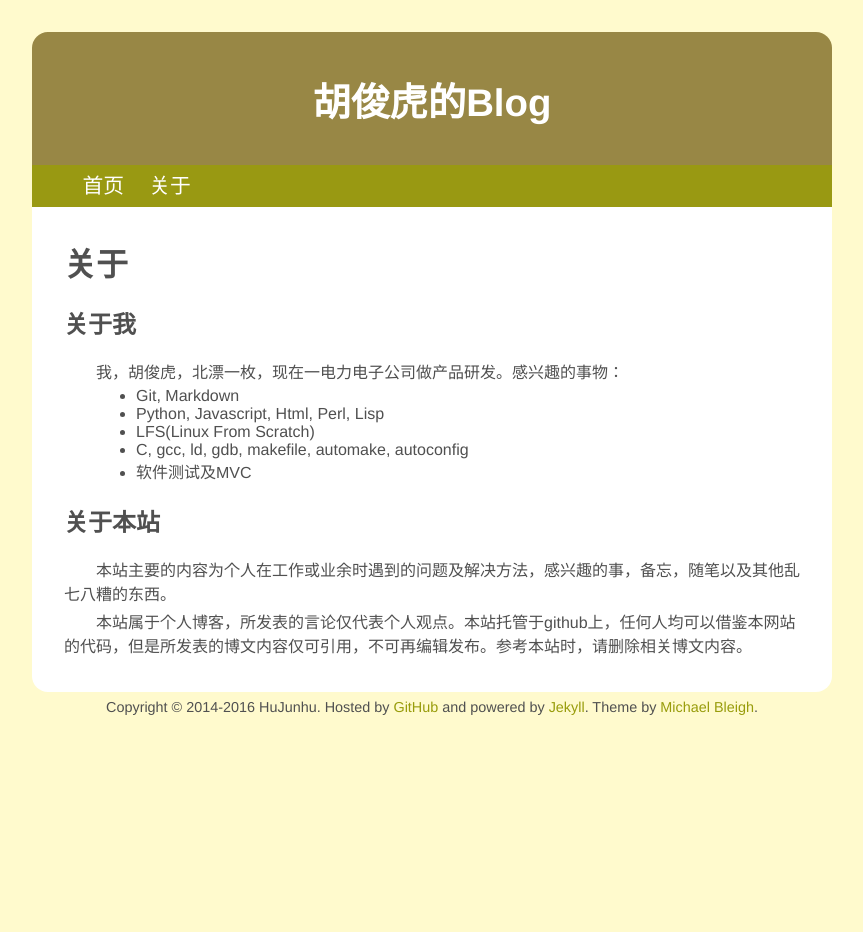
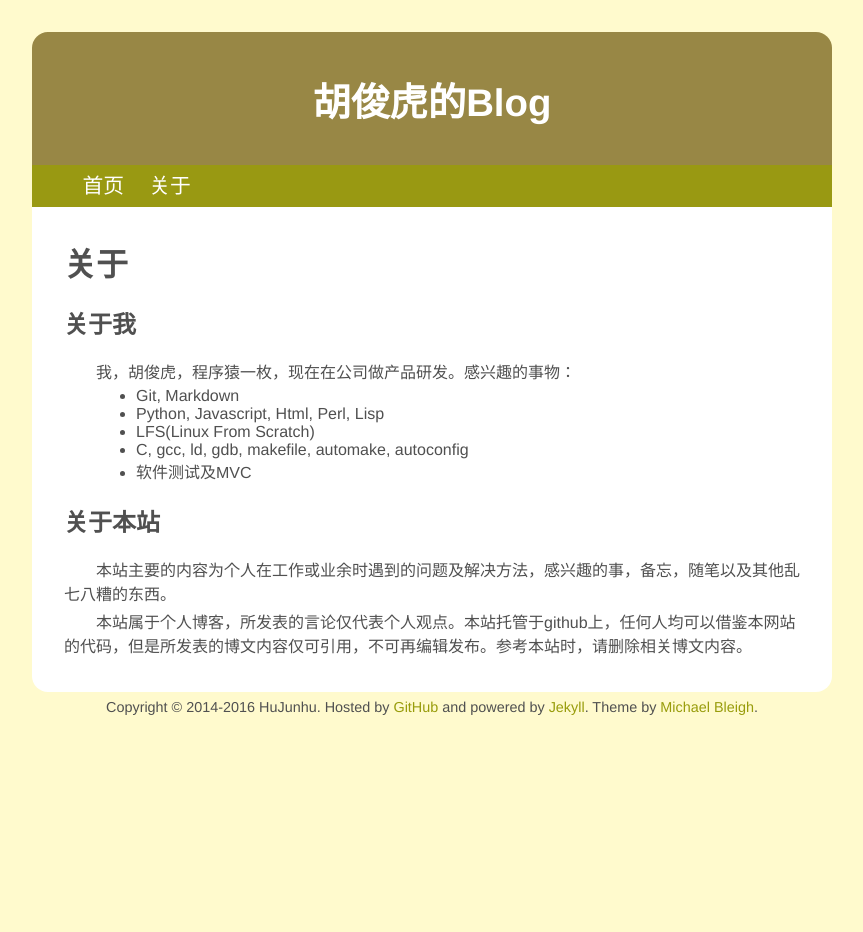
Before and after one commit to hujunhu/hujunhu.github.io, a Jekyll site: the page built from about.html, in a window 1280 px wide. Shown: the whole page, without its empty margins (208-1071 px from the left). Built offline with Jekyll 4.4.1, drawn with Linux system fonts in a browser that asks for light colours.

```diff
--- a/about.html
+++ b/about.html
@@ -5,7 +5,7 @@ title: 关于
 <div >
   <h1>关于</h1>
   <h2>关于我</h2>
-  <p>我，胡俊虎，北漂一枚，现在一电力电子公司做产品研发。感兴趣的事物：</p>
+  <p>我，胡俊虎，程序猿一枚，现在在公司做产品研发。感兴趣的事物：</p>
   <ul>
     <li>Git, Markdown</li>
     <li>Python, Javascript, Html, Perl, Lisp</li>
```
Also changed, not shown: _posts/2016-04-02-Linux-From-Scratch-2.md (added, +4 -0 lines).
